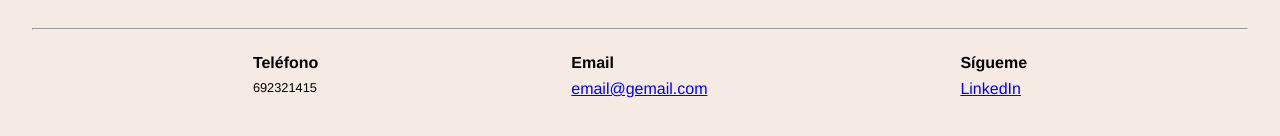
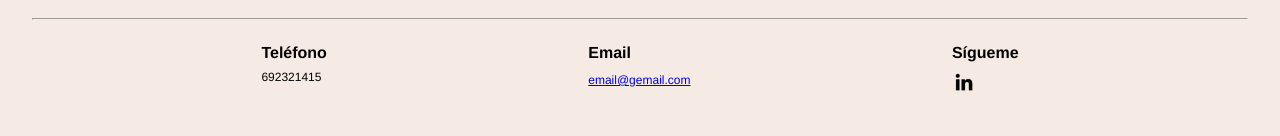
Before and after one commit to ecollazodominguez/edufolio, a React (Create React App) app: page / in a window 1280 px wide. Shown: the part 642-778 px from the top of the page. Built offline with nearby package versions, Linux system fonts and the light colour scheme; a web font is replaced by a local one.

Commit message:
finished CSS footer

```diff
--- a/src/components/About.css
+++ b/src/components/About.css
@@ -105,4 +105,8 @@ menu button:nth-child(3) {
     width: 125px;
     font-size: 20px;
   }
+
+  menu button:hover {
+    cursor: pointer;
+  }
 }
--- a/src/components/Footer.css
+++ b/src/components/Footer.css
@@ -7,6 +7,10 @@ footer article h4 {
   margin-bottom: 0.5rem;
 }
 
-footer article p {
-  font-size: 0.8rem;
+footer article p,
+footer article a {
+  font-size: 12px;
 }
+footer article img:hover {
+  cursor: pointer;
+}
--- a/src/components/Footer.js
+++ b/src/components/Footer.js
@@ -13,9 +13,14 @@ export const Footer = () => {
       </article>
       <article className="footer-follow">
         <h4>Sígueme</h4>
-        <a href="https://www.linkedin.com/in/eduardo-collazo-a67b731b7/">
-          LinkedIn
-        </a>
+        <img
+          src={require("../linkedin.webp")}
+          alt="linkedin icon"
+          onClick={() =>
+            (window.location.href =
+              "https://www.linkedin.com/in/eduardo-collazo-a67b731b7/")
+          }
+        />
       </article>
     </footer>
   );
--- a/src/components/Navbar.css
+++ b/src/components/Navbar.css
@@ -24,6 +24,10 @@ nav.header-nav {
 header button {
   background: none;
   border: none;
+}
+
+header button:hover {
+  cursor: pointer;
 }
 
 nav button {
```
Also changed, not shown: src/linkedin.webp (added).
